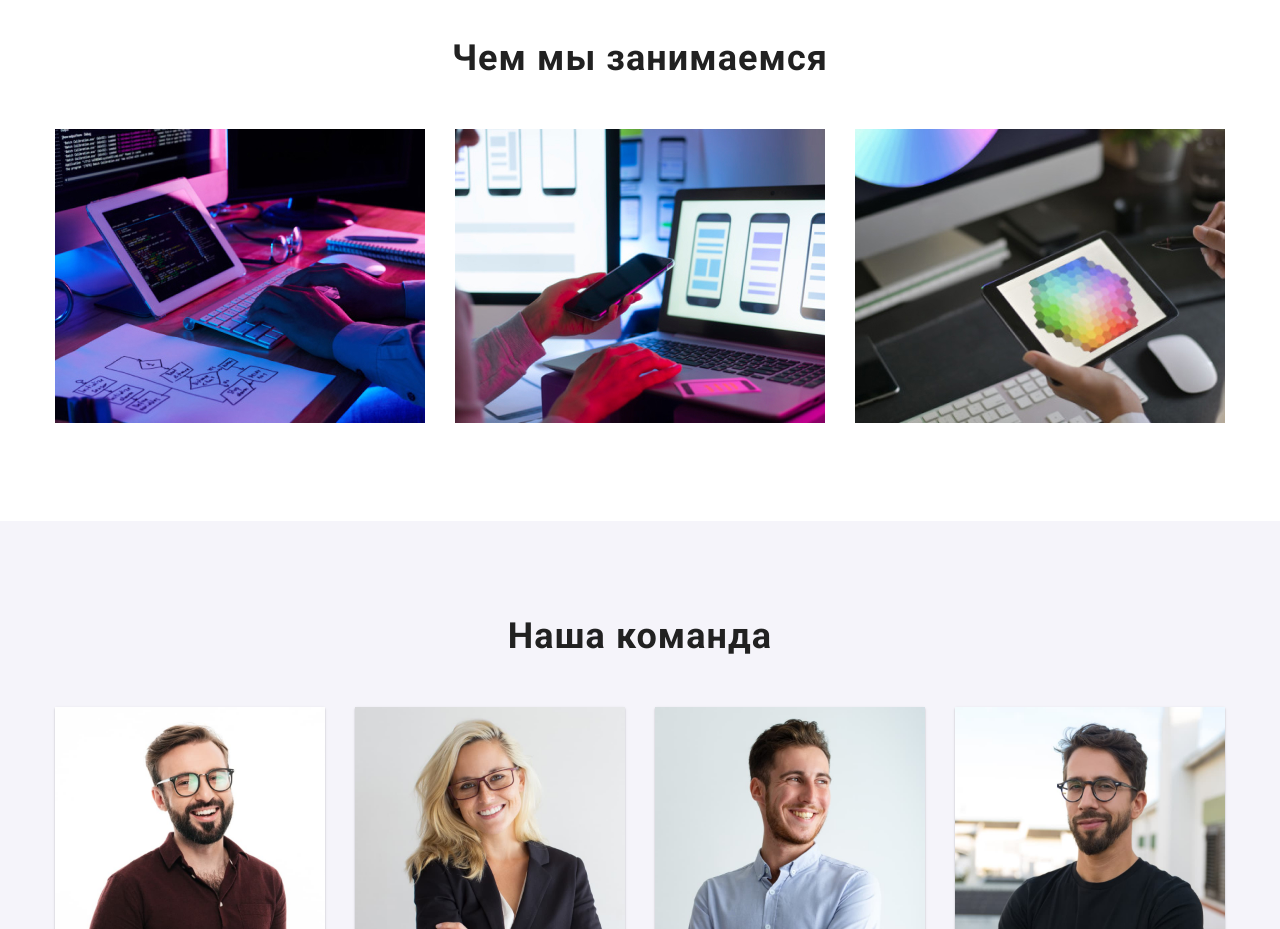
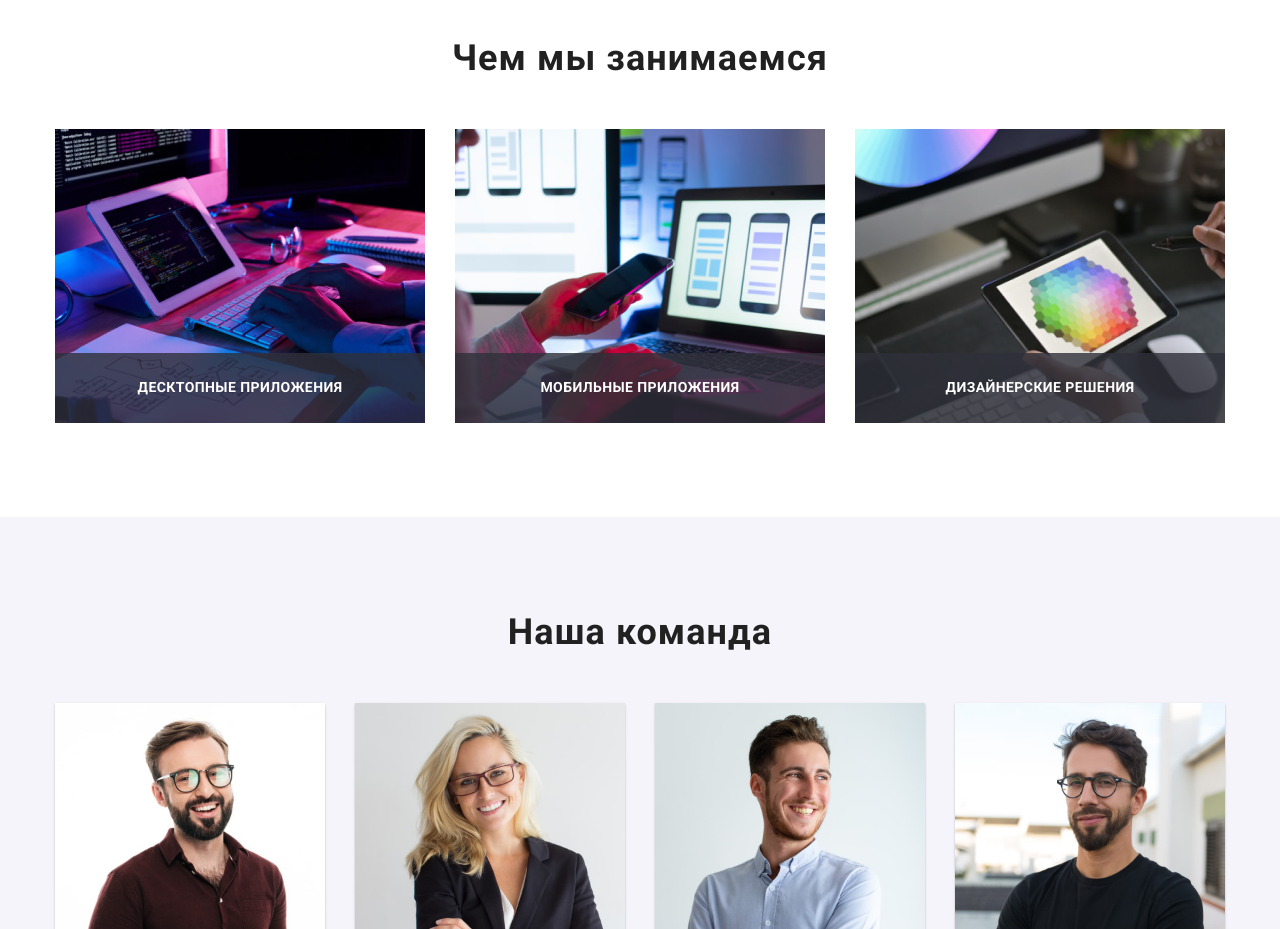
Before and after one commit to yerma4ok/goit-markup-hw-05, a plain HTML site: page index.html in a window 1280 px wide. Shown: the part 1080-2009 px from the top of the page. Drawn offline with nearby package versions, Linux system fonts and the light colour scheme.

Commit message:
add img-text

```diff
--- a/css/styles.css
+++ b/css/styles.css
@@ -81,7 +81,7 @@ body {
   display: flex;
   margin-left: 93px;
   align-items: baseline;
-   }
+}
 
 .iten:not(:last-child) {
   margin-right: 50px;
@@ -89,6 +89,7 @@ body {
 
 .site-nav a {
   text-decoration: none;
+  transition: color 250ms cubic-bezier(0.4, 0, 0.2, 1);
 }
 
 .site-nav-activ {
@@ -115,6 +116,7 @@ body {
   color: var(--title-text-color);
   letter-spacing: 0.02em;
   position: relative;
+  transition: color 250ms cubic-bezier(0.4, 0, 0.2, 1);
 }
 
 .site-nav a:hover,
@@ -165,6 +167,7 @@ position: absolute;
   text-decoration: none;
   color: var(--primary-text-color);
   letter-spacing: 0.02em;
+  transition: color 250ms cubic-bezier(0.4, 0, 0.2, 1);
 }
 
 .header-icon {
@@ -230,6 +233,10 @@ position: absolute;
   background-color: #2196f3;
   border-color: var(--activ-color);
   letter-spacing: 0.06em;
+}
+
+.container > .button-heading-activ {
+  transition: color 250ms cubic-bezier(0.4, 0, 0.2, 1);
 }
 
 .container > .button-heading-activ:hover,
@@ -306,6 +313,27 @@ position: absolute;
 
 .user-portfolio-list {
   display: flex;
+}
+
+.user-portfolio-img {
+  position: relative;
+}
+
+.user-img-text {
+  position: absolute;
+  bottom: 0;
+  height: 70px;
+  width: 100%;
+  background-color: rgba(47, 48, 58, 0.8);
+  font-weight: 700;
+  font-size: 14px;
+  line-height: 1.14;
+  text-align: center;
+  letter-spacing: 0.03em;
+  text-transform: uppercase;
+  color: #FFFFFF;
+  margin: 0;
+  padding: 27px 82px;
 }
 
 .user-portfolio-img img {
@@ -401,6 +429,7 @@ position: absolute;
   padding: 0;
   background-color: #ffffff;
   fill: var(--color-icons);
+  transition: color 250ms cubic-bezier(0.4, 0, 0.2, 1);
 }
 
 .box-list:not(:last-child) {
@@ -435,11 +464,12 @@ position: absolute;
   box-sizing: border-box;
   border-radius: 4px;
   fill: var(--color-icons);
-}
+  transition: color 250ms cubic-bezier(0.4, 0, 0.2, 1);
+  }
 
 .client-list .user-icon {
   margin: 16px 32px;
- }
+}
 
 .client-list-icon:hover,
 .client-list-icon:focus {
@@ -488,6 +518,7 @@ position: absolute;
 .footer-list-address {
   color: var(--color-footer-contacts);
   text-decoration: none;
+  transition: color 250ms cubic-bezier(0.4, 0, 0.2, 1);
 }
 
 .footer-list-address:hover,
@@ -528,6 +559,7 @@ position: absolute;
   padding: 0;
   background-color: rgba(255, 255, 255, 0.1);
   fill:var(--color-text-reserve);
+  transition: color 250ms cubic-bezier(0.4, 0, 0.2, 1);
 }
 
 .footer-box .box-list:not(:last-child) {
@@ -597,6 +629,7 @@ position: absolute;
   border: none;
   letter-spacing: 0.03em;
   border-radius: 4px;
+  transition: color 250ms cubic-bezier(0.4, 0, 0.2, 1);
 }
 
 .button-current:hover,
@@ -619,6 +652,7 @@ position: absolute;
   margin-bottom: 30px;
   border: 1px solid #eeeeee;
   box-sizing: border-box;
+  transition: color 250ms cubic-bezier(0.4, 0, 0.2, 1);
 
 }
 
@@ -644,7 +678,7 @@ position: absolute;
   transform: translateY(100%);
   transition: 250ms linear;
   overflow: auto;
- }
+}
 
 .user-portfolio-element:hover {
   box-shadow: 0px 4px 4px rgba(0, 0, 0, 0.25);
--- a/index.html
+++ b/index.html
@@ -117,12 +117,21 @@
         <ul class="user-portfolio-list list">
           <li class="user-portfolio-img">
             <img src="img/img-1.jpg" alt="программирование" width="370" height="294" />
+          <p class="user-img-text">
+            Десктопные приложения
+          </p>
           </li>
           <li class="user-portfolio-img">
             <img src="img/img-2.jpg" alt="мобильные приложения" width="370" height="294" />
-          </li class="user-portfolio-img">
-          <li>
+          <p class="user-img-text">
+            Мобильные приложения
+          </p>
+          </li>
+          <li class="user-portfolio-img">
             <img src="img/img-3.jpg" alt="дизайн" width="370" height="294" />
+          <p class="user-img-text">
+            Дизайнерские решения
+          </p>
           </li>
         </ul>
       </div>
```
